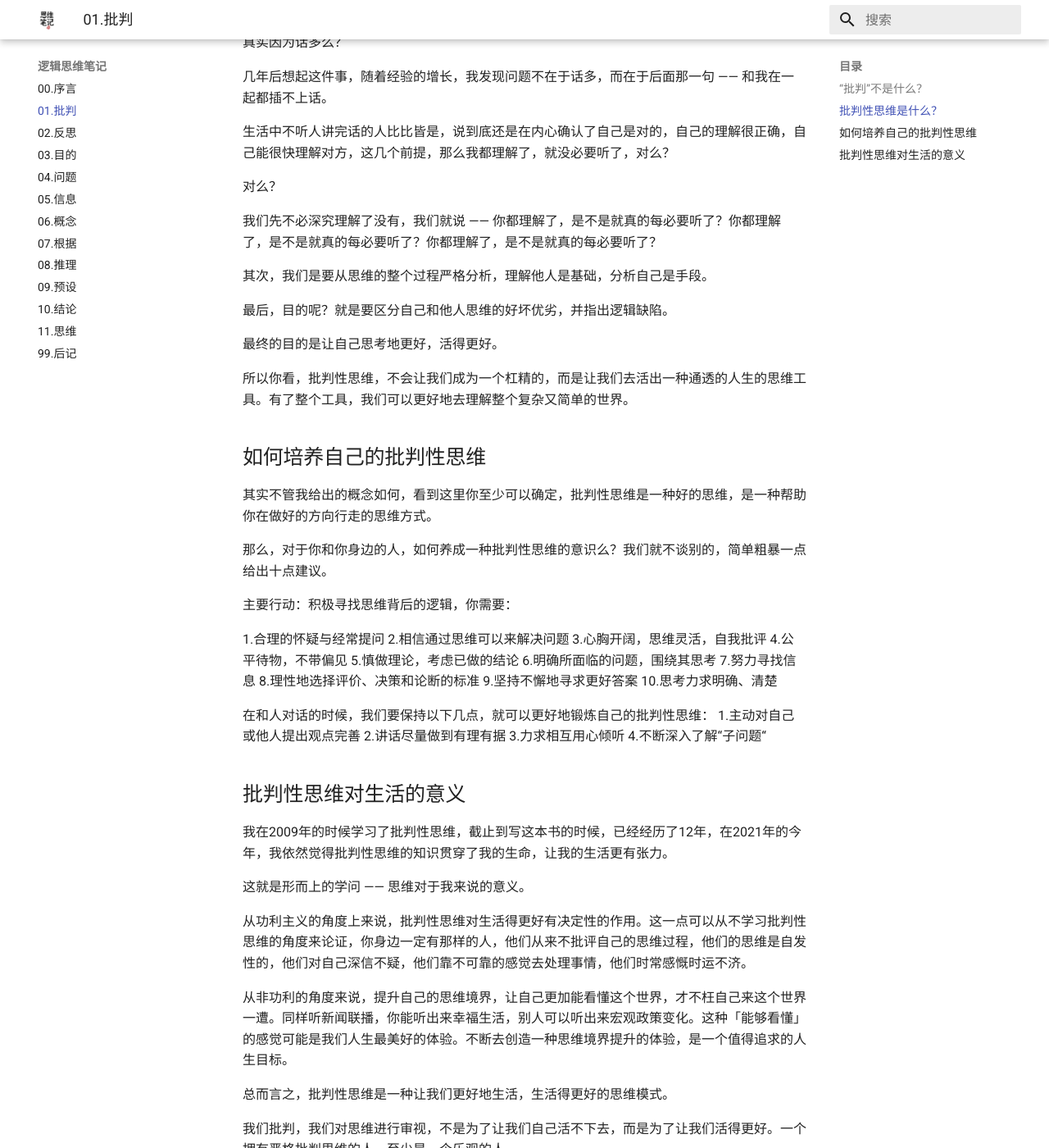
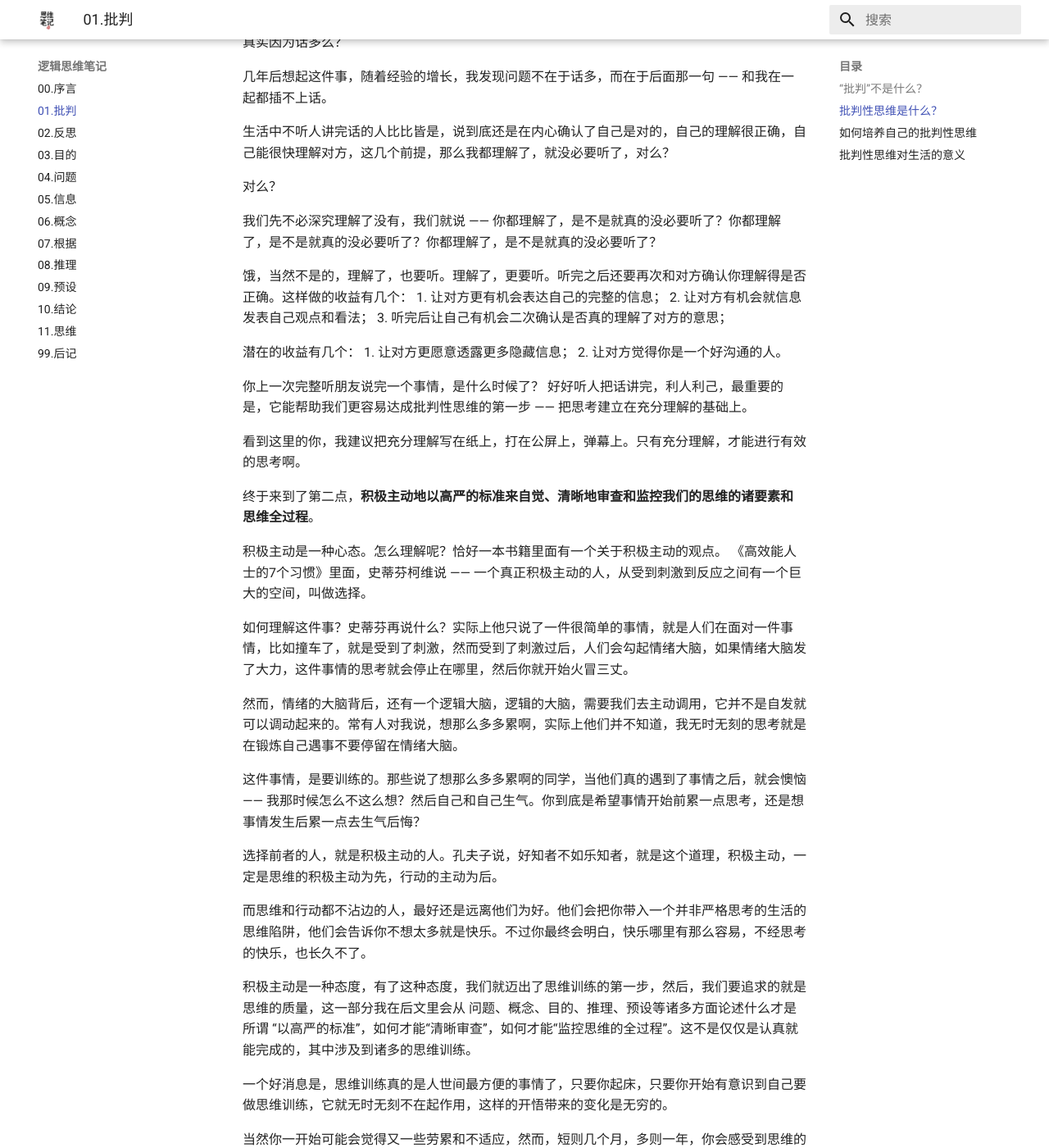
Before and after one commit to guoylyy/CriticalThinkingDocs, an MkDocs documentation site: the page built from docs/lg/chapter01.md, in a window 1280 px wide and 1400 px high, scrolled down 4363 px. Shown: the whole window at 82% size. Built offline with MkDocs 1.6.1 and Material for MkDocs 9.7.7, drawn with Linux system fonts in a browser that asks for light colours; some of the changed text lies outside the part shown.

Commit message:
1.【chapter01】提交第二段的解释和例子

```diff
--- a/docs/lg/chapter01.md
+++ b/docs/lg/chapter01.md
@@ -144,13 +144,47 @@ B哥是某985大学才子，计算机系，思维活跃，技术精湛，某天B
 
 对么？
 
-我们先不必深究理解了没有，我们就说 —— 你都理解了，是不是就真的每必要听了？你都理解了，是不是就真的每必要听了？你都理解了，是不是就真的每必要听了？
+我们先不必深究理解了没有，我们就说 —— 你都理解了，是不是就真的没必要听了？你都理解了，是不是就真的没必要听了？你都理解了，是不是就真的没必要听了？
 
+饿，当然不是的，理解了，也要听。理解了，更要听。听完之后还要再次和对方确认你理解得是否正确。这样做的收益有几个：
+1. 让对方更有机会表达自己的完整的信息；
+2. 让对方有机会就信息发表自己观点和看法；
+3. 听完后让自己有机会二次确认是否真的理解了对方的意思；
 
+潜在的收益有几个：
+1. 让对方更愿意透露更多隐藏信息；
+2. 让对方觉得你是一个好沟通的人。
 
-其次，我们是要从思维的整个过程严格分析，理解他人是基础，分析自己是手段。
+你上一次完整听朋友说完一个事情，是什么时候了？
+好好听人把话讲完，利人利己，最重要的是，它能帮助我们更容易达成批判性思维的第一步 —— 把思考建立在充分理解的基础上。
 
-最后，目的呢？就是要区分自己和他人思维的好坏优劣，并指出逻辑缺陷。
+看到这里的你，我建议把充分理解写在纸上，打在公屏上，弹幕上。只有充分理解，才能进行有效的思考啊。
+
+终于来到了第二点，**积极主动地以高严的标准来自觉、清晰地审查和监控我们的思维的诸要素和思维全过程**。
+
+积极主动是一种心态。怎么理解呢？恰好一本书籍里面有一个关于积极主动的观点。
+《高效能人士的7个习惯》里面，史蒂芬柯维说 —— 一个真正积极主动的人，从受到刺激到反应之间有一个巨大的空间，叫做选择。
+
+如何理解这件事？史蒂芬再说什么？实际上他只说了一件很简单的事情，就是人们在面对一件事情，比如撞车了，就是受到了刺激，然而受到了刺激过后，人们会勾起情绪大脑，如果情绪大脑发了大力，这件事情的思考就会停止在哪里，然后你就开始火冒三丈。
+
+然而，情绪的大脑背后，还有一个逻辑大脑，逻辑的大脑，需要我们去主动调用，它并不是自发就可以调动起来的。常有人对我说，想那么多多累啊，实际上他们并不知道，我无时无刻的思考就是在锻炼自己遇事不要停留在情绪大脑。
+
+这件事情，是要训练的。那些说了想那么多多累啊的同学，当他们真的遇到了事情之后，就会懊恼 —— 我那时候怎么不这么想？然后自己和自己生气。你到底是希望事情开始前累一点思考，还是想事情发生后累一点去生气后悔？
+
+选择前者的人，就是积极主动的人。孔夫子说，好知者不如乐知者，就是这个道理，积极主动，一定是思维的积极主动为先，行动的主动为后。
+
+而思维和行动都不沾边的人，最好还是远离他们为好。他们会把你带入一个并非严格思考的生活的思维陷阱，他们会告诉你不想太多就是快乐。不过你最终会明白，快乐哪里有那么容易，不经思考的快乐，也长久不了。
+
+积极主动是一种态度，有了这种态度，我们就迈出了思维训练的第一步，然后，我们要追求的就是思维的质量，这一部分我在后文里会从 问题、概念、目的、推理、预设等诸多方面论述什么才是所谓 “以高严的标准”，如何才能“清晰审查”，如何才能“监控思维的全过程”。这不是仅仅是认真就能完成的，其中涉及到诸多的思维训练。
+
+一个好消息是，思维训练真的是人世间最方便的事情了，只要你起床，只要你开始有意识到自己要做思维训练，它就无时无刻不在起作用，这样的开悟带来的变化是无穷的。
+
+当然你一开始可能会觉得又一些劳累和不适应，然而，短则几个月，多则一年，你会感受到思维的蜕变，那种清晰思考的愉悦，可以让你感受到（我认为的）人世间最大的快乐 —— 清晰透彻思考问题的快乐。
+
+最后，你听到这里，是否有一个疑问，我们为什么要做这些训练，了解这么多批判的知识，还有无时无刻不自己训练自己的思维？目的是什么？
+
+那么就来到我们对批判定义的最后一句话 —— 以区分制定的思维好坏优劣，并着重指出、纠正其中的缺陷，从而力求“更好”地思考，思考得更好！
+
 
 最终的目的是让自己思考地更好，活得更好。
 
```
